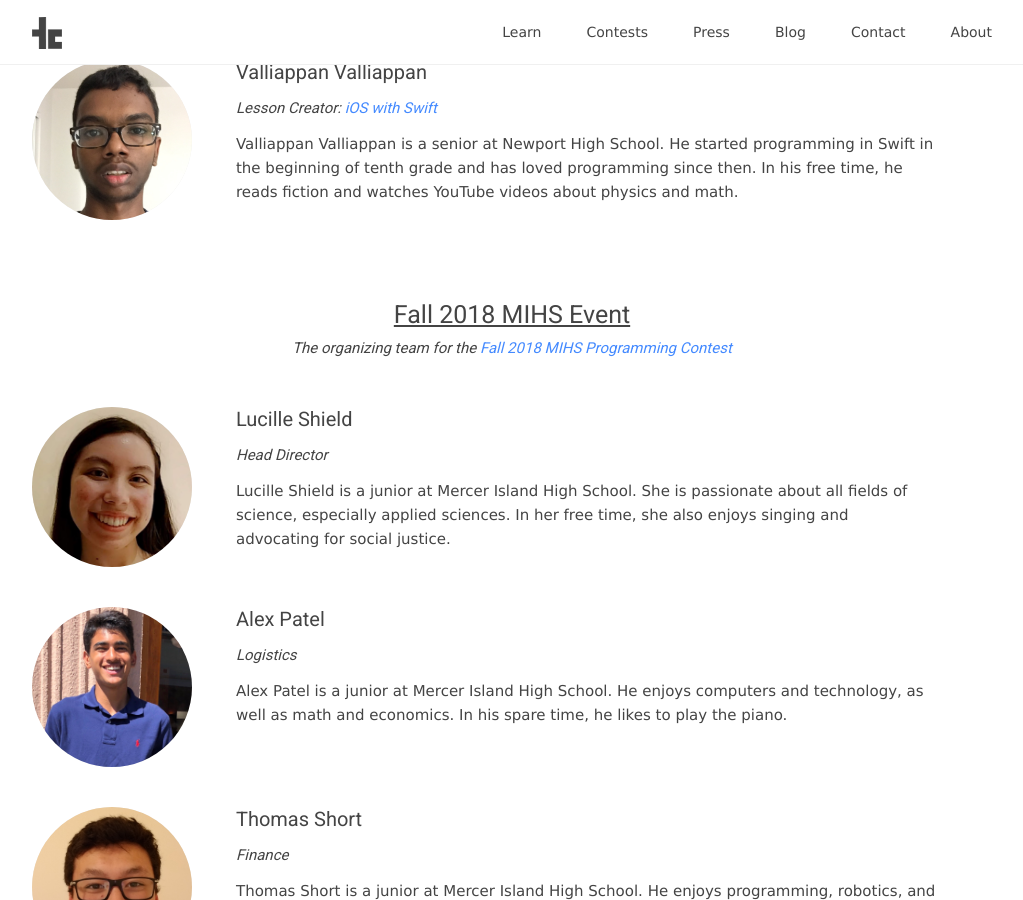
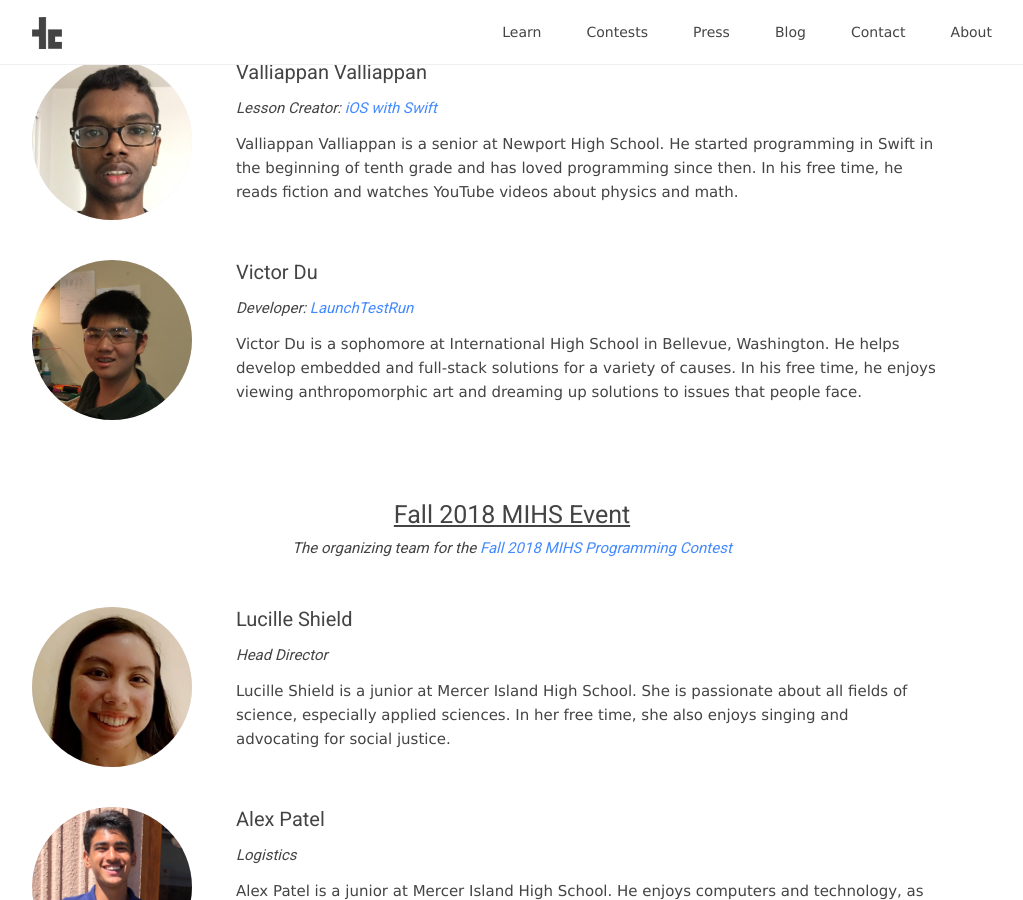
Before and after one commit to teamscode/teamscode.github.io, a Jekyll site: the page built from about.html, in a window 1280 px wide and 900 px high, scrolled down 2746 px. Shown: the whole window, without its empty margins (128-1151 px from the left). Built offline with Jekyll 4.4.1, drawn with Linux system fonts in a browser that asks for light colours; nearby versions of some CDN libraries.

Commit message:
Add Victor to about page

```diff
--- a/_config.yml
+++ b/_config.yml
@@ -19,6 +19,7 @@ description: > # this means to ignore newlines until "baseurl:"
   TeamsCode spreads computer science education to high school students by organizing amateur programming contests.
 baseurl: ""
 url: "http://teamscode.com"
+ltrurl: "http://35.185.253.167:8080/LaunchTestRun/"
 
 # Build settings
 markdown: kramdown
--- a/about.html
+++ b/about.html
@@ -223,6 +223,25 @@ header: About
         </div>
       </div>
     </div>
+    <div class="about-team">
+      <div class="about-team-image">
+        <img src="/assets/about_images/victor_about_image.jpg" />
+      </div>
+      <div class="about-team-info">
+        <div class="about-team-info-header">
+          Victor Du
+        </div>
+        <div class="about-team-info-title">
+          Developer: <a class="a" href="{{ site.ltrurl }}">LaunchTestRun</a>
+        </div>
+        <div class="p">
+          Victor Du is a sophomore at International High School in Bellevue, Washington.
+          He helps develop embedded and full-stack solutions for a variety of causes.
+          In his free time, he enjoys viewing anthropomorphic art and dreaming up solutions
+          to issues that people face.
+        </div>
+      </div>
+    </div>
     <div class="about-heading">Fall 2018 MIHS Event</div>
     <div class="about-heading-description">The organizing team for the <a class="a" href="../contests/fall-2018-mihs-programming-contest">Fall 2018 MIHS Programming Contest</a></div>
     <div class="about-team">
--- a/learn/programming-practice/index.html
+++ b/learn/programming-practice/index.html
@@ -13,7 +13,7 @@ class: programming-practice
     <br>
     If you want to download a zip file with all of the TeamsCode problems and input/outputs,
     <a class="a" href="/assets/problem_pdfs/all_problems.zip">click here</a>. <br>
-    <b>New Addition:</b> Test your solutions online <a class="a" href="http://35.185.253.167:8080/LaunchTestRun/">here</a>.
+    <b>New Addition:</b> Test your solutions online <a class="a" href="{{ site.ltrurl }}">here</a>.
   </div>
   <div class="row">
     {% for problem in site.data.programming_problems %}
```
Also changed, not shown: assets/about_images/victor_about_image.jpg (added).
